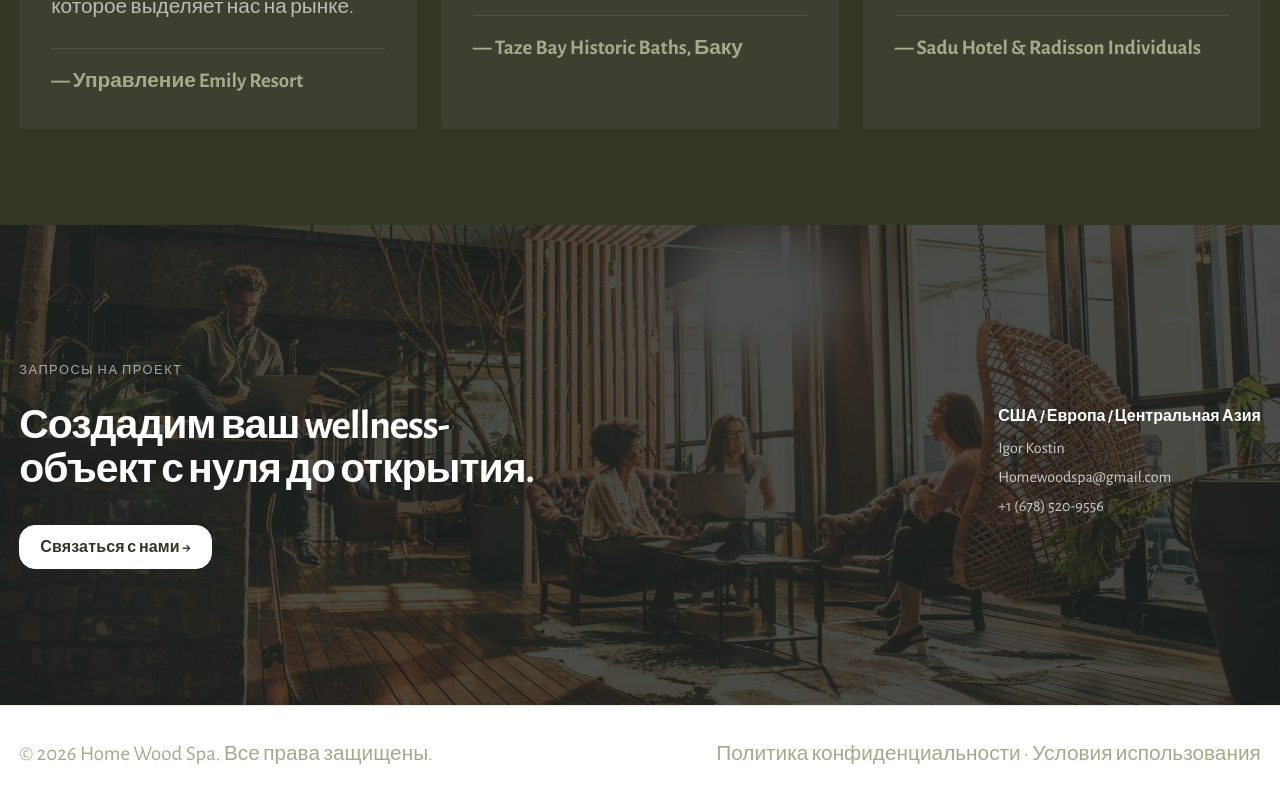
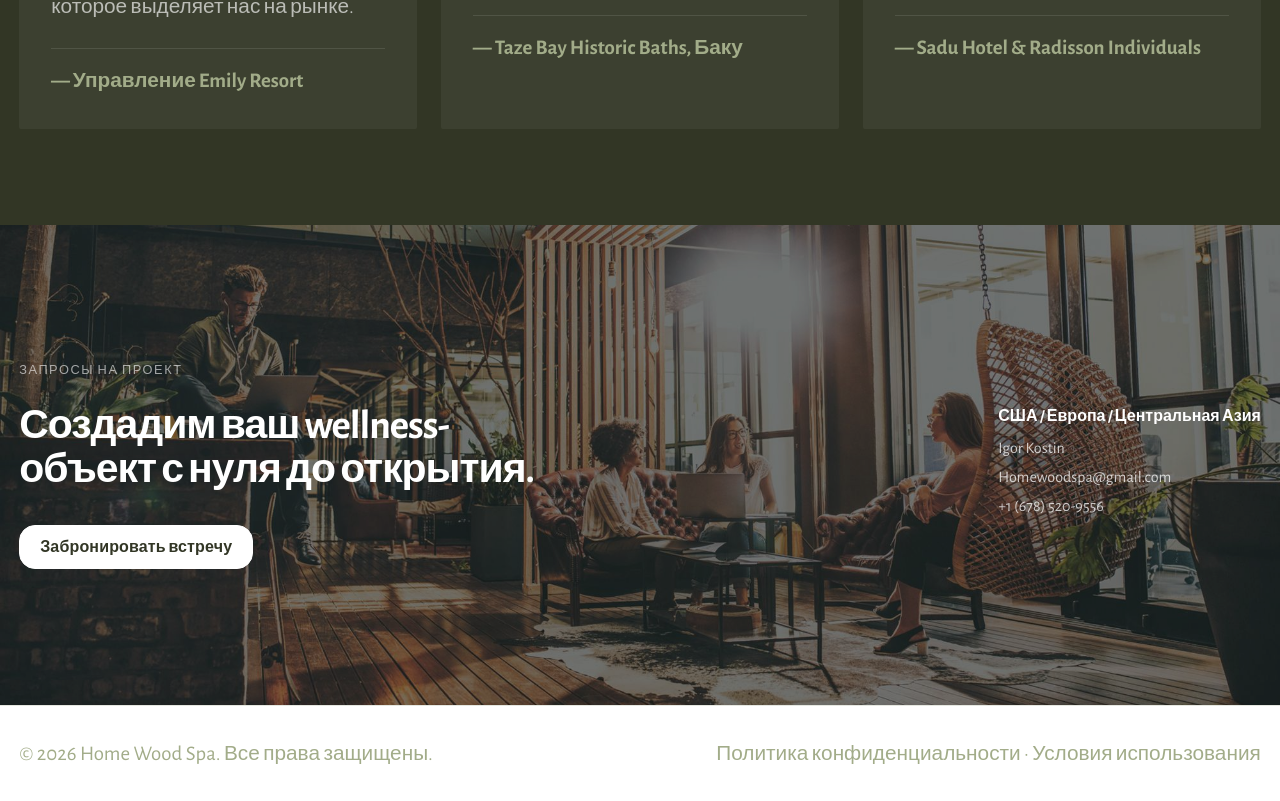
Before and after one commit to digitalcluster25/hws, a React (Vite) app: page / in a window 1280 px wide. Shown: the part 8458-9259 px from the top of the page. Built offline with nearby package versions, Linux system fonts and the light colour scheme.

Commit message:
fix: cta button text, overlay 0.62→0.32

```diff
--- a/src/styles/hws.css
+++ b/src/styles/hws.css
@@ -796,7 +796,7 @@ select.hws-field { appearance: none; cursor: pointer; }
 .cta-overlay {
   position: absolute;
   inset: 0;
-  background: rgba(30, 32, 24, 0.62);
+  background: rgba(30, 32, 24, 0.32);
   z-index: 1;
 }
 .cta-inner {
--- a/src/wireframe/Wireframe.jsx
+++ b/src/wireframe/Wireframe.jsx
@@ -244,7 +244,7 @@ export default function Wireframe() {
           <div className="cta-bottom">
             <div className="cta-left">
               <h2 className="cta-h2">Создадим ваш wellness-объект с нуля до открытия.</h2>
-              <Button href="/contact" variant="filled-light" shadow={false}>Связаться с нами →</Button>
+              <Button href="/contact" variant="filled-light" shadow={false}>Забронировать встречу</Button>
             </div>
             <div className="cta-right">
               <div className="cta-contact">
```
